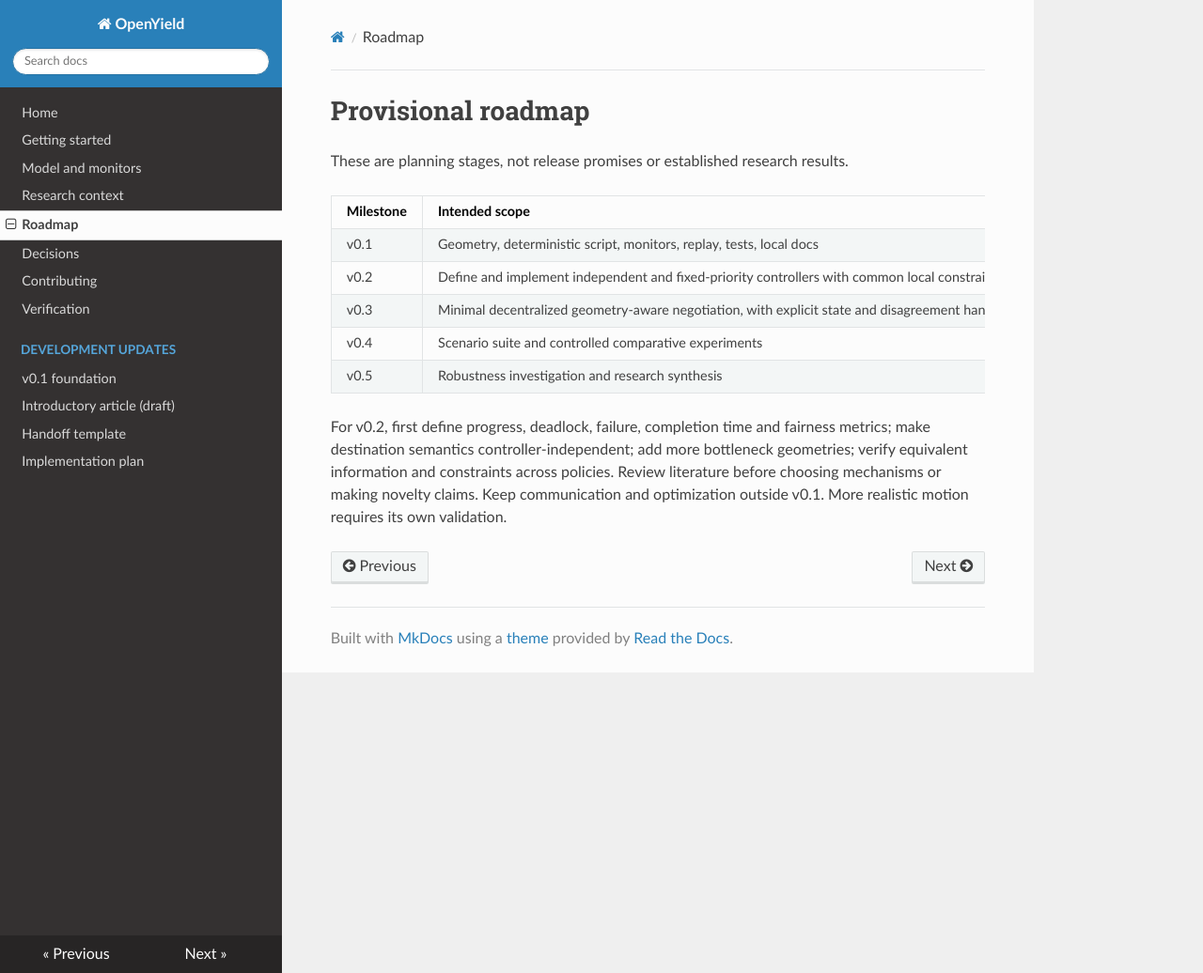
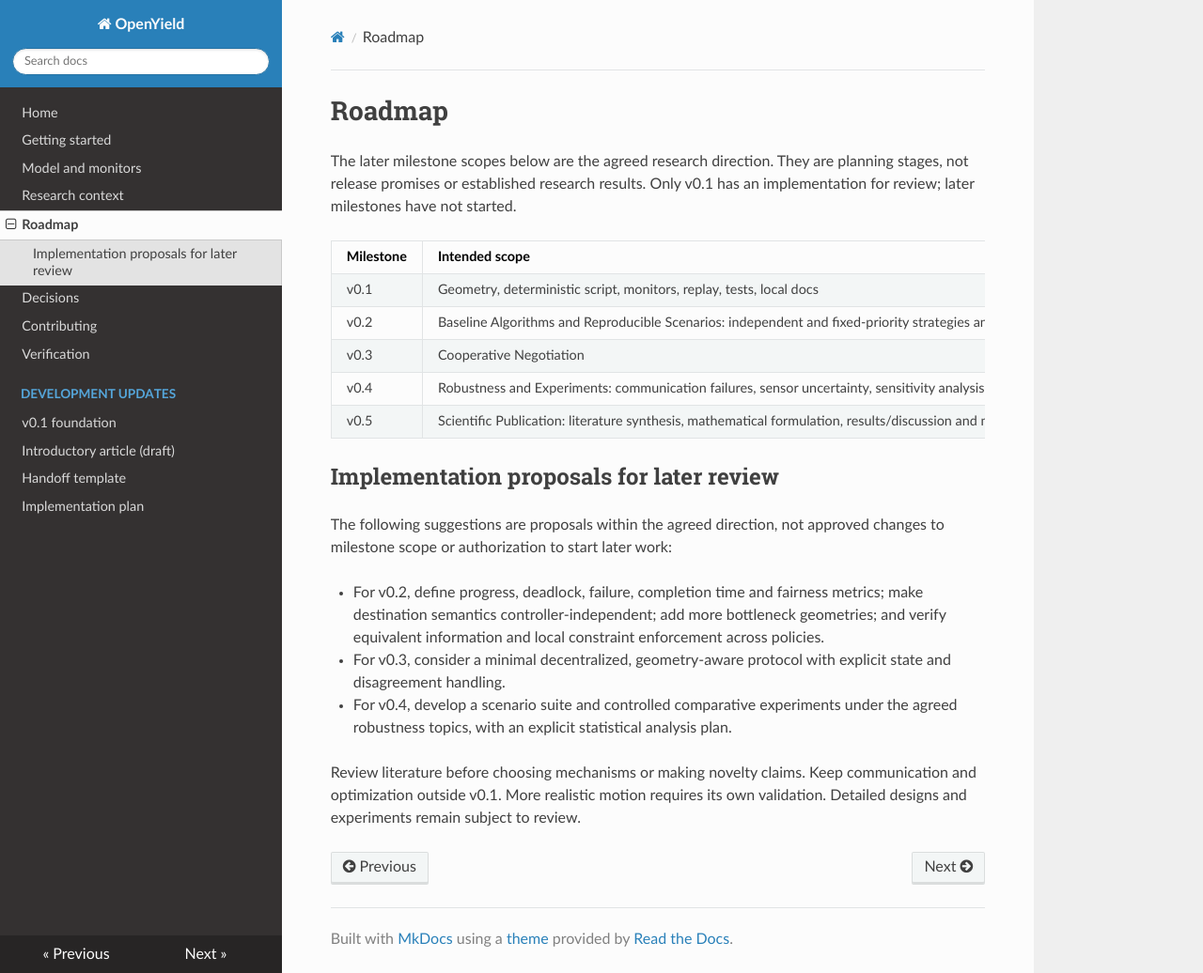
Before and after one commit to openyield-initiative/openyield, an MkDocs documentation site: the page built from docs/roadmap.md, in a window 1280 px wide and 1036 px high. Shown: the whole window at 94% size. Built offline with MkDocs 1.6.1, drawn with Linux system fonts in a browser that asks for light colours; nearby versions of some CDN libraries.

Commit message:
fix: restore agreed roadmap and reject oversized numeric inputs

```diff
--- a/docs/roadmap.md
+++ b/docs/roadmap.md
@@ -1,17 +1,30 @@
-# Provisional roadmap
+# Roadmap
 
-These are planning stages, not release promises or established research results.
+The later milestone scopes below are the agreed research direction. They are
+planning stages, not release promises or established research results. Only v0.1
+has an implementation for review; later milestones have not started.
 
 | Milestone | Intended scope | Evidence/status |
 | --- | --- | --- |
 | v0.1 | Geometry, deterministic script, monitors, replay, tests, local docs | Implemented on the feature branch; see development update for verification. Pending review, no release tag. |
-| v0.2 | Define and implement independent and fixed-priority controllers with common local constraint enforcement | Proposed; not implemented or validated. |
-| v0.3 | Minimal decentralized geometry-aware negotiation, with explicit state and disagreement handling | Proposed; protocol and evaluation design undecided. |
-| v0.4 | Scenario suite and controlled comparative experiments | Proposed; metrics, baselines and statistical analysis not yet established. |
-| v0.5 | Robustness investigation and research synthesis | Proposed; uncertainty and communication conditions need a separate approved design. |
+| v0.2 | Baseline Algorithms and Reproducible Scenarios: independent and fixed-priority strategies and reproducible encounter scenarios | Agreed scope; not implemented or validated. |
+| v0.3 | Cooperative Negotiation | Agreed scope; not implemented. Protocol and evaluation design remain undecided. |
+| v0.4 | Robustness and Experiments: communication failures, sensor uncertainty, sensitivity analysis and statistical comparisons | Agreed scope; not implemented or evaluated. |
+| v0.5 | Scientific Publication: literature synthesis, mathematical formulation, results/discussion and manuscript | Agreed scope; not started. No publication or submission is authorized by this roadmap. |
 
-For v0.2, first define progress, deadlock, failure, completion time and fairness
-metrics; make destination semantics controller-independent; add more bottleneck
-geometries; verify equivalent information and constraints across policies. Review
-literature before choosing mechanisms or making novelty claims. Keep communication
-and optimization outside v0.1. More realistic motion requires its own validation.
+## Implementation proposals for later review
+
+The following suggestions are proposals within the agreed direction, not approved
+changes to milestone scope or authorization to start later work:
+
+- For v0.2, define progress, deadlock, failure, completion time and fairness metrics;
+  make destination semantics controller-independent; add more bottleneck geometries;
+  and verify equivalent information and local constraint enforcement across policies.
+- For v0.3, consider a minimal decentralized, geometry-aware protocol with explicit
+  state and disagreement handling.
+- For v0.4, develop a scenario suite and controlled comparative experiments under
+  the agreed robustness topics, with an explicit statistical analysis plan.
+
+Review literature before choosing mechanisms or making novelty claims. Keep
+communication and optimization outside v0.1. More realistic motion requires its
+own validation. Detailed designs and experiments remain subject to review.
```
Also changed, not shown: docs/updates/v0.1.md (+1 -1 lines), docs/verification.md (+25 -0 lines), 3 other files.
